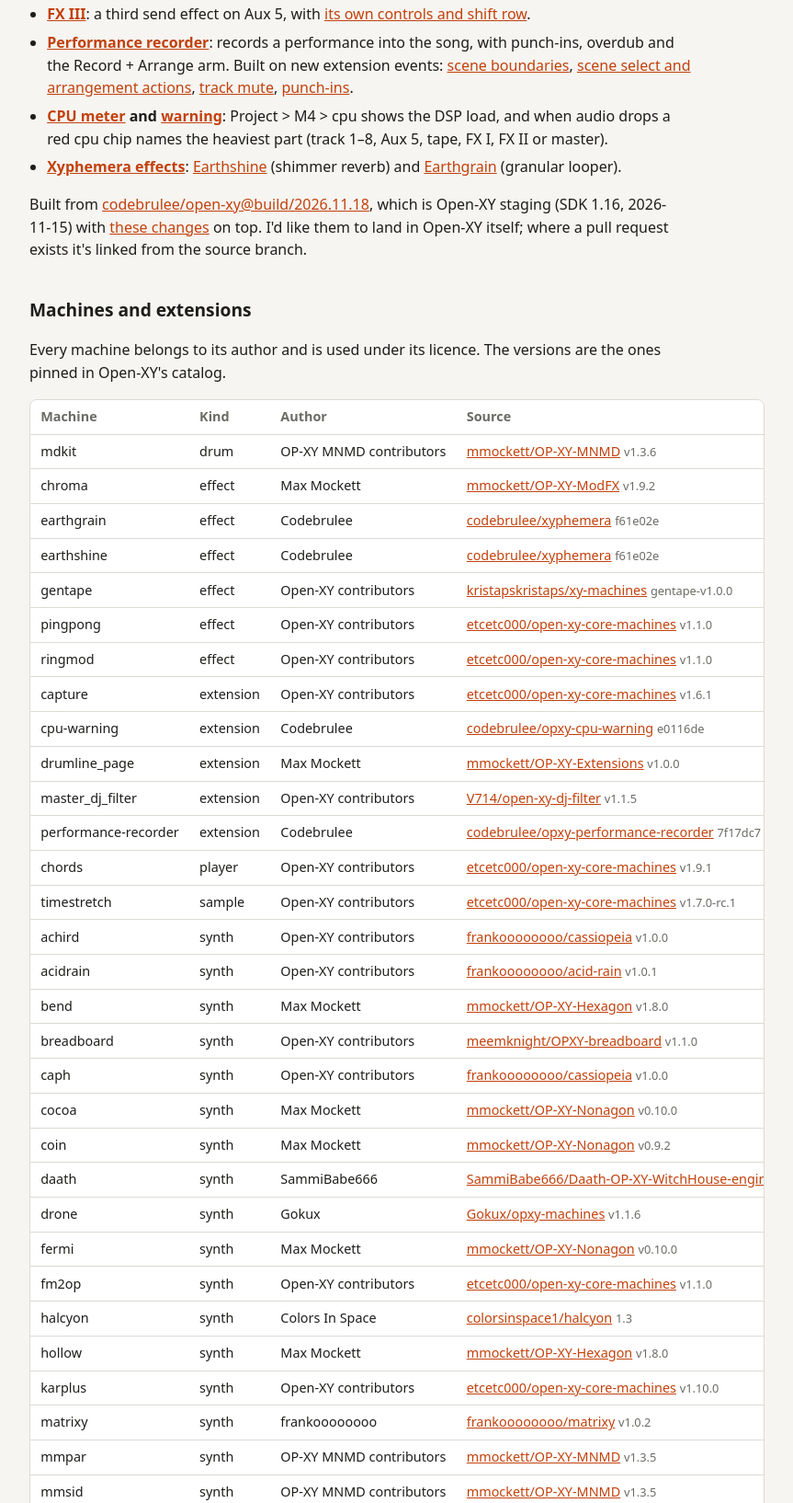
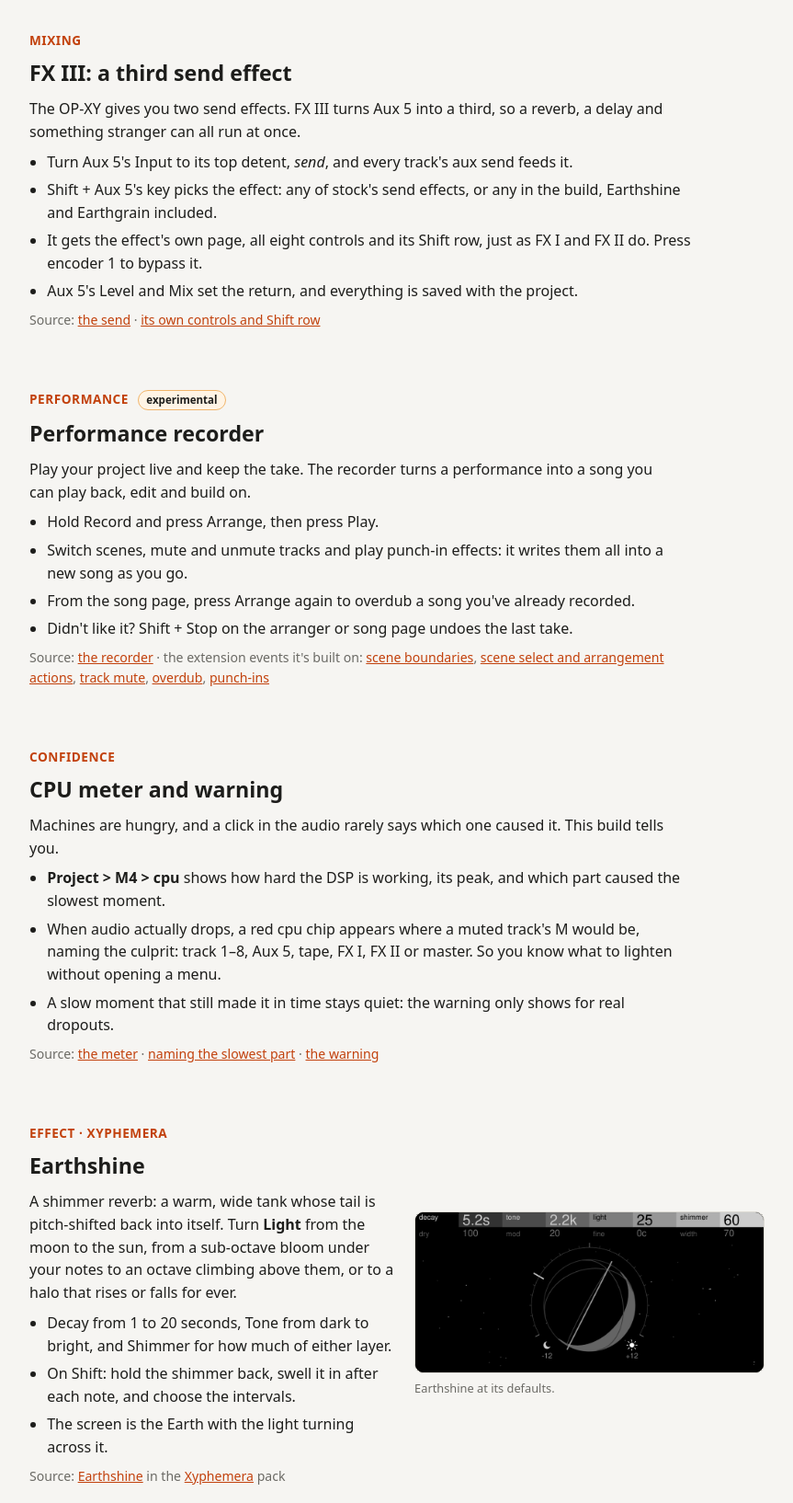
Before and after one commit to codebrulee/opxy-build, a plain HTML site: page index.html in a window 1280 px wide. Shown: the part 515-2149 px from the top of the page at 92% size, without its empty margins (208-1071 px from the left). Drawn offline with Linux system fonts and the light colour scheme.

Commit message:
Landing page: a section for each feature, with Earthshine's and Earthgrain's screens and install steps
Co-Authored-By: Claude Opus 5.5 <noreply@anthropic.com>

```diff
--- a/index.html
+++ b/index.html
@@ -31,12 +31,30 @@ tr:last-child td{border-bottom:0}
 .tag{color:var(--muted);font-size:.8rem}
 footer{color:var(--muted);font-size:.85rem;margin-top:3rem;border-top:1px solid var(--line);padding-top:1rem}
 code{font-size:.9em}
+
+.hero{padding:1rem 0 .5rem}
+.hero h1{font-size:2.3rem}
+.feature{display:grid;grid-template-columns:1fr;gap:1.2rem;margin:3rem 0;align-items:center}
+@media (min-width:760px){.feature.img{grid-template-columns:1.05fr 1fr}.feature.img.flip>figure{order:-1}}
+.feature h2{margin:0 0 .2rem;font-size:1.45rem}
+.kicker{color:var(--accent);font-weight:600;font-size:.85rem;letter-spacing:.04em;text-transform:uppercase;margin:0}
+.feature p{margin:.5rem 0}
+.feature ul{margin:.5rem 0}
+figure{margin:0}
+figure img{width:100%;height:auto;display:block;border-radius:10px;border:1px solid var(--line);background:#000}
+figcaption{color:var(--muted);font-size:.8rem;margin-top:.4rem}
+.grid4{display:grid;grid-template-columns:1fr 1fr;gap:.5rem}
+.grid4 figcaption{margin:.2rem 0 0}
+.badge{display:inline-block;font-size:.72rem;font-weight:600;border:1px solid var(--warn-line);background:var(--warn-bg);border-radius:99px;padding:.05rem .5rem;margin-left:.4rem;vertical-align:middle;text-transform:none;letter-spacing:0;color:var(--fg)}
+.links{font-size:.88rem;color:var(--muted)}
+.steps li{margin:.45rem 0}
 </style>
 </head>
 <body>
 <main>
+<section class="hero">
 <h1>Codebrulee's Open-XY build</h1>
-<p class="lede">A personal build of <a href="https://github.com/etcetc000/open-xy">Open-XY</a> for the OP-XY: the machines I use, plus features I've written and offered to Open-XY.</p>
+<p class="lede">More sends, a performance recorder, a CPU meter that tells you who's to blame, and two new effects for your OP-XY. A personal build of <a href="https://github.com/etcetc000/open-xy">Open-XY</a>, with features I've written and offered back to it.</p>
 
 <div class="notice">
 <p><strong>Testing - use at your own risk.</strong></p>
@@ -45,18 +63,99 @@ code{font-size:.9em}
 </div>
 
 <a class="open" href="opxy-builder.html">Open the builder</a>
+</section>
 
-<h2>What's different from Open-XY</h2>
+<section class="feature">
+<div>
+<p class="kicker">Mixing</p>
+<h2>FX III: a third send effect</h2>
+<p>The OP-XY gives you two send effects. FX III turns Aux 5 into a third, so a reverb, a delay and something stranger can all run at once.</p>
 <ul>
-<li><strong><a href="https://github.com/codebrulee/open-xy/commit/0c45513c">FX III</a></strong>: a third send effect on Aux 5, with <a href="https://github.com/codebrulee/open-xy/commit/49484ed2">its own controls and shift row</a>.</li>
-<li><strong><a href="https://github.com/codebrulee/opxy-performance-recorder">Performance recorder</a></strong>: records a performance into the song, with punch-ins, overdub and the Record + Arrange arm. Built on new extension events: <a href="https://github.com/codebrulee/open-xy/commit/0d864417">scene boundaries</a>, <a href="https://github.com/codebrulee/open-xy/commit/34ebbae6">scene select and arrangement actions</a>, <a href="https://github.com/codebrulee/open-xy/commit/b28db751">track mute</a>, <a href="https://github.com/codebrulee/open-xy/commit/f325ee2f">punch-ins</a>.</li>
-<li><strong><a href="https://github.com/codebrulee/open-xy/commit/de39af9c">CPU meter</a> and <a href="https://github.com/codebrulee/opxy-cpu-warning">warning</a></strong>: Project &gt; M4 &gt; cpu shows the DSP load, and when audio drops a red cpu chip names the heaviest part (track 1–8, Aux 5, tape, FX I, FX II or master).</li>
-<li><strong><a href="https://github.com/codebrulee/xyphemera">Xyphemera effects</a></strong>: <a href="https://github.com/codebrulee/xyphemera/tree/main/earthshine">Earthshine</a> (shimmer reverb) and <a href="https://github.com/codebrulee/xyphemera/tree/main/earthgrain">Earthgrain</a> (granular looper).</li>
+<li>Turn Aux 5's Input to its top detent, <em>send</em>, and every track's aux send feeds it.</li>
+<li>Shift + Aux 5's key picks the effect: any of stock's send effects, or any in the build, Earthshine and Earthgrain included.</li>
+<li>It gets the effect's own page, all eight controls and its Shift row, just as FX I and FX II do. Press encoder 1 to bypass it.</li>
+<li>Aux 5's Level and Mix set the return, and everything is saved with the project.</li>
 </ul>
-<p>Built from <a href="https://github.com/codebrulee/open-xy/tree/build/2026.11.18">codebrulee/open-xy@build/2026.11.18</a>, which is Open-XY staging (SDK 1.16, 2026-11-15) with <a href="https://github.com/codebrulee/open-xy/compare/ba943a869911...build/2026.11.18">these changes</a> on top. I'd like them to land in Open-XY itself; where a pull request exists it's linked from the source branch.</p>
+<p class="links">Source: <a href="https://github.com/codebrulee/open-xy/commit/0c45513c">the send</a> · <a href="https://github.com/codebrulee/open-xy/commit/49484ed2">its own controls and Shift row</a></p>
+</div>
+</section>
+
+<section class="feature">
+<div>
+<p class="kicker">Performance <span class="badge">experimental</span></p>
+<h2>Performance recorder</h2>
+<p>Play your project live and keep the take. The recorder turns a performance into a song you can play back, edit and build on.</p>
+<ul>
+<li>Hold Record and press Arrange, then press Play.</li>
+<li>Switch scenes, mute and unmute tracks and play punch-in effects: it writes them all into a new song as you go.</li>
+<li>From the song page, press Arrange again to overdub a song you've already recorded.</li>
+<li>Didn't like it? Shift + Stop on the arranger or song page undoes the last take.</li>
+</ul>
+<p class="links">Source: <a href="https://github.com/codebrulee/opxy-performance-recorder">the recorder</a> · the extension events it's built on: <a href="https://github.com/codebrulee/open-xy/commit/0d864417">scene boundaries</a>, <a href="https://github.com/codebrulee/open-xy/commit/34ebbae6">scene select and arrangement actions</a>, <a href="https://github.com/codebrulee/open-xy/commit/b28db751">track mute</a>, <a href="https://github.com/codebrulee/open-xy/commit/c42c75d6">overdub</a>, <a href="https://github.com/codebrulee/open-xy/commit/f325ee2f">punch-ins</a></p>
+</div>
+</section>
+
+<section class="feature">
+<div>
+<p class="kicker">Confidence</p>
+<h2>CPU meter and warning</h2>
+<p>Machines are hungry, and a click in the audio rarely says which one caused it. This build tells you.</p>
+<ul>
+<li><strong>Project &gt; M4 &gt; cpu</strong> shows how hard the DSP is working, its peak, and which part caused the slowest moment.</li>
+<li>When audio actually drops, a red cpu chip appears where a muted track's M would be, naming the culprit: track 1–8, Aux 5, tape, FX I, FX II or master. So you know what to lighten without opening a menu.</li>
+<li>A slow moment that still made it in time stays quiet: the warning only shows for real dropouts.</li>
+</ul>
+<p class="links">Source: <a href="https://github.com/codebrulee/open-xy/commit/de39af9c">the meter</a> · <a href="https://github.com/codebrulee/open-xy/commit/0dbf21f8">naming the slowest part</a> · <a href="https://github.com/codebrulee/opxy-cpu-warning">the warning</a></p>
+</div>
+</section>
+
+<section class="feature img">
+<div>
+<p class="kicker">Effect · Xyphemera</p>
+<h2>Earthshine</h2>
+<p>A shimmer reverb: a warm, wide tank whose tail is pitch-shifted back into itself. Turn <strong>Light</strong> from the moon to the sun, from a sub-octave bloom under your notes to an octave climbing above them, or to a halo that rises or falls for ever.</p>
+<ul>
+<li>Decay from 1 to 20 seconds, Tone from dark to bright, and Shimmer for how much of either layer.</li>
+<li>On Shift: hold the shimmer back, swell it in after each note, and choose the intervals.</li>
+<li>The screen is the Earth with the light turning across it.</li>
+</ul>
+<p class="links">Source: <a href="https://github.com/codebrulee/xyphemera/tree/main/earthshine">Earthshine</a> in the <a href="https://github.com/codebrulee/xyphemera">Xyphemera</a> pack</p>
+</div>
+<figure><img src="images/earthshine.png" alt="Earthshine's screen: the Earth inside a dial from the moon to the sun" width="960" height="440"><figcaption>Earthshine at its defaults.</figcaption></figure>
+</section>
+
+<section class="feature img flip">
+<div>
+<p class="kicker">Effect · Xyphemera</p>
+<h2>Earthgrain</h2>
+<p>A granular looper that listens. It records what you play and plays it back as grains, and when you stop it holds your last phrase as a drone. Play again and the drone lets go.</p>
+<ul>
+<li><strong>Weather</strong> scatters grains like a cloud, <strong>Satellite</strong> slows the sound without changing its pitch, <strong>Orbit</strong> spreads and gathers its grains like a spring, and <strong>Plates</strong> cuts your phrase at each note and plays the pieces back.</li>
+<li>Pitch sets from unison to fifths, octaves, reverse and harmonics; Repeats to let the loop evolve; Space to put it in a room.</li>
+<li>Lock it to the song's tempo, and choose how long a held phrase lasts.</li>
+</ul>
+<p class="links">Source: <a href="https://github.com/codebrulee/xyphemera/tree/main/earthgrain">Earthgrain</a> in the <a href="https://github.com/codebrulee/xyphemera">Xyphemera</a> pack</p>
+</div>
+<figure>
+<div class="grid4">
+<div><img src="images/earthgrain-weather.png" alt="Earthgrain's Weather screen" width="960" height="440"><figcaption>Weather</figcaption></div>
+<div><img src="images/earthgrain-satellite.png" alt="Earthgrain's Satellite screen" width="960" height="440"><figcaption>Satellite</figcaption></div>
+<div><img src="images/earthgrain-orbit.png" alt="Earthgrain's Orbit screen" width="960" height="440"><figcaption>Orbit</figcaption></div>
+<div><img src="images/earthgrain-plates.png" alt="Earthgrain's Plates screen" width="960" height="440"><figcaption>Plates</figcaption></div>
+</div>
+</figure>
+</section>
+
+<h2>Getting it on your OP-XY</h2>
+<ol class="steps">
+<li>Back up your projects.</li>
+<li>Copy <code>os.ldr</code> (OS 1.2.1) off your OP-XY in file-transfer mode.</li>
+<li><a href="opxy-builder.html">Open the builder</a>, choose your machines and build. It patches your own <code>os.ldr</code> in the browser and walks you through installing it.</li>
+<li>To go back, install the stock OS update from Teenage Engineering.</li>
+</ol>
 
 <h2>Machines and extensions</h2>
-<p>Every machine belongs to its author and is used under its licence. The versions are the ones pinned in Open-XY's catalog.</p>
+<p>Alongside the features above, the builder offers 44 machines and extensions from the Open-XY community. Every one belongs to its author and is used under its licence, at the version pinned in Open-XY's catalog.</p>
 <div class="wrap"><table>
 <thead><tr><th>Machine</th><th>Kind</th><th>Author</th><th>Source</th><th>Licence</th></tr></thead>
 <tbody>
```
Also changed, not shown: images/earthgrain-orbit.png (added), images/earthgrain-plates.png (added), images/earthgrain-satellite.png (added), images/earthgrain-weather.png (added), images/earthshine-shift.png (added), images/earthshine.png (added).
